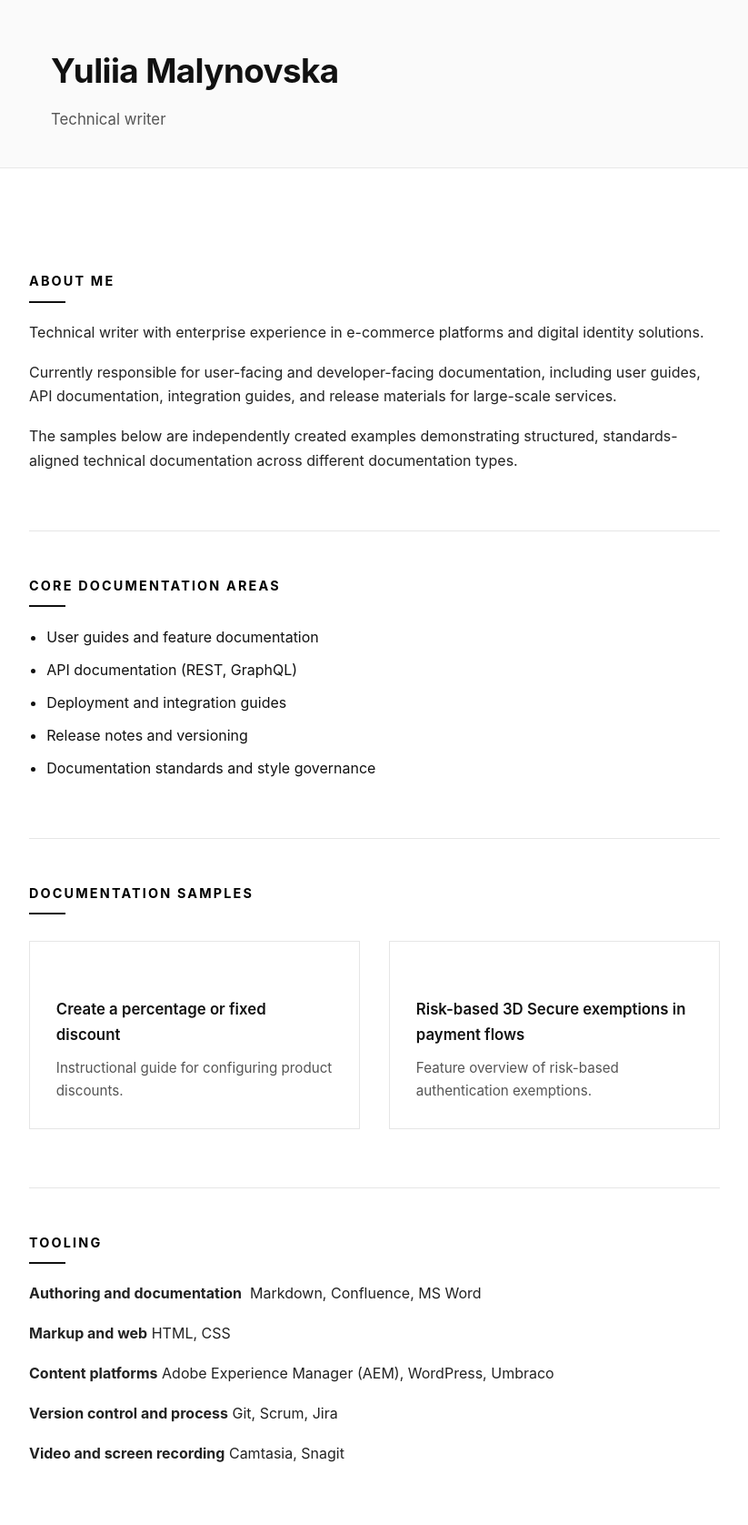
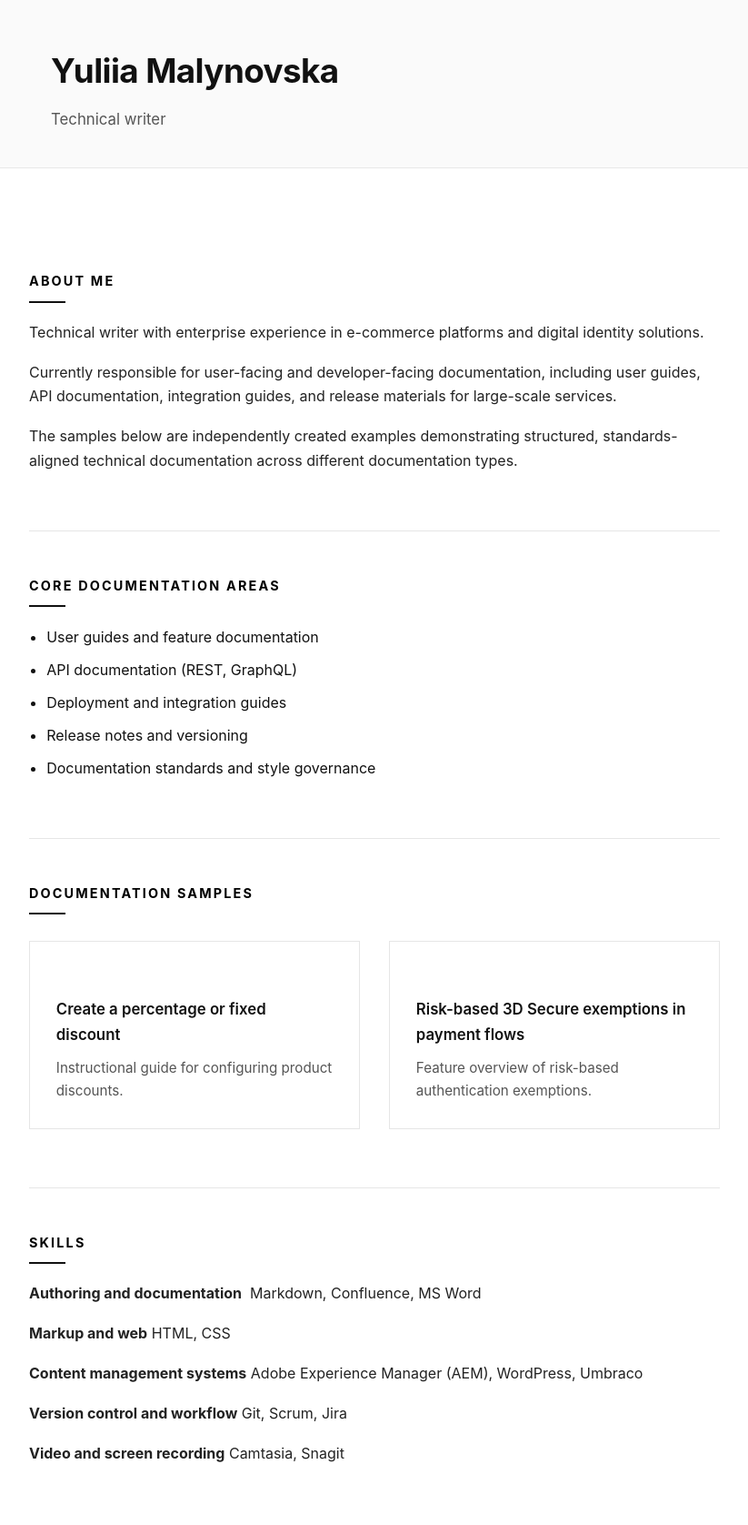
Before and after one commit to malynovskayuliia-eng/malynovskayuliia-eng.github.io, a Jekyll site: the page built from index.md, in a window 1280 px wide. Shown: the whole page at 91% size, without its empty margins (228-1051 px from the left). Built offline with Jekyll 4.4.1, drawn with Linux system fonts in a browser that asks for light colours.

Commit message:
Update index.md

```diff
--- a/index.md
+++ b/index.md
@@ -39,7 +39,7 @@ The samples below are independently created examples demonstrating structured, s
 </div>
 
 
-## Tooling
+## Skills
 
 **Authoring and documentation**
 Markdown, Confluence, MS Word
@@ -47,10 +47,10 @@ Markdown, Confluence, MS Word
 **Markup and web**
 HTML, CSS
 
-**Content platforms**
+**Content management systems**
 Adobe Experience Manager (AEM), WordPress, Umbraco
 
-**Version control and process**
+**Version control and workflow**
 Git, Scrum, Jira
 
 **Video and screen recording**
```
